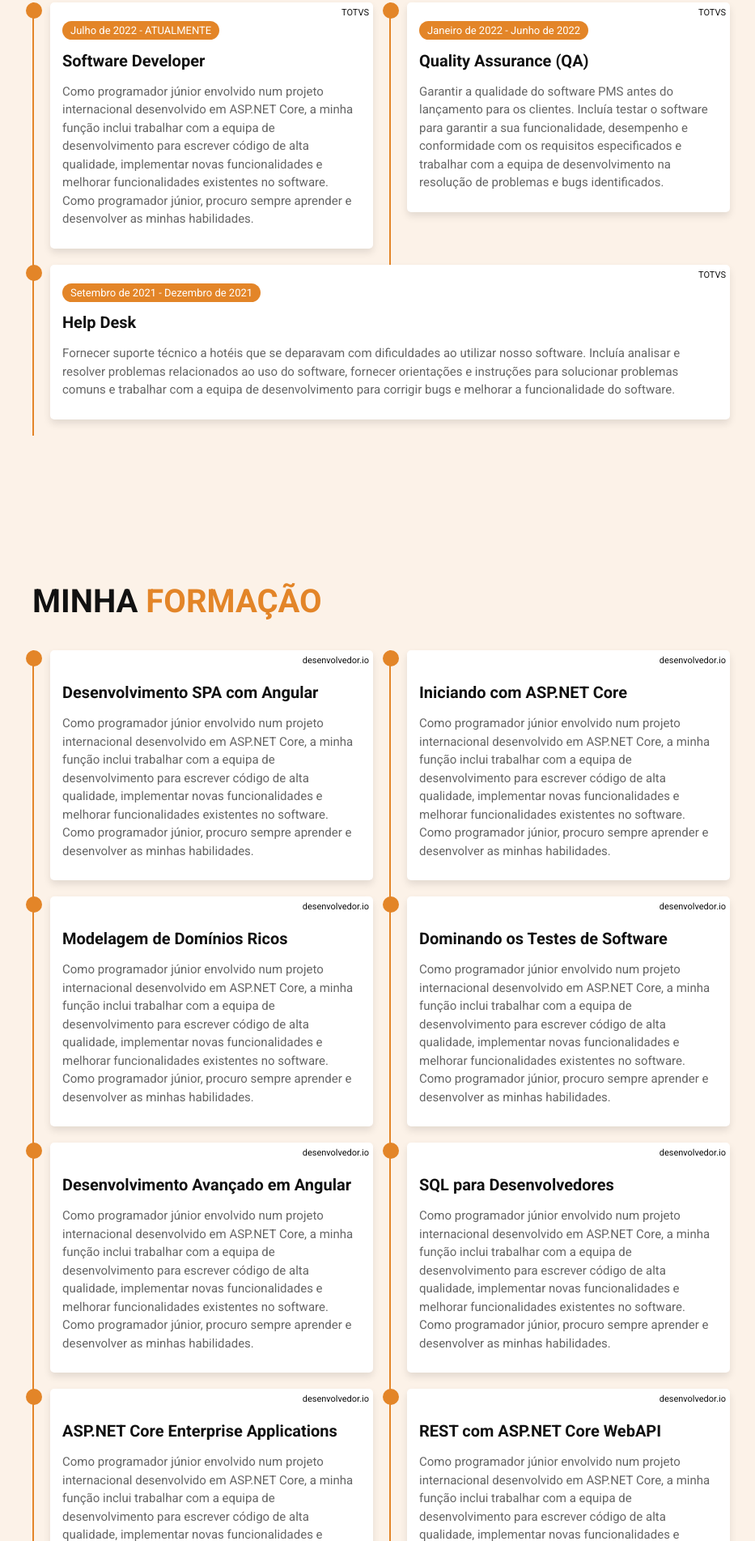
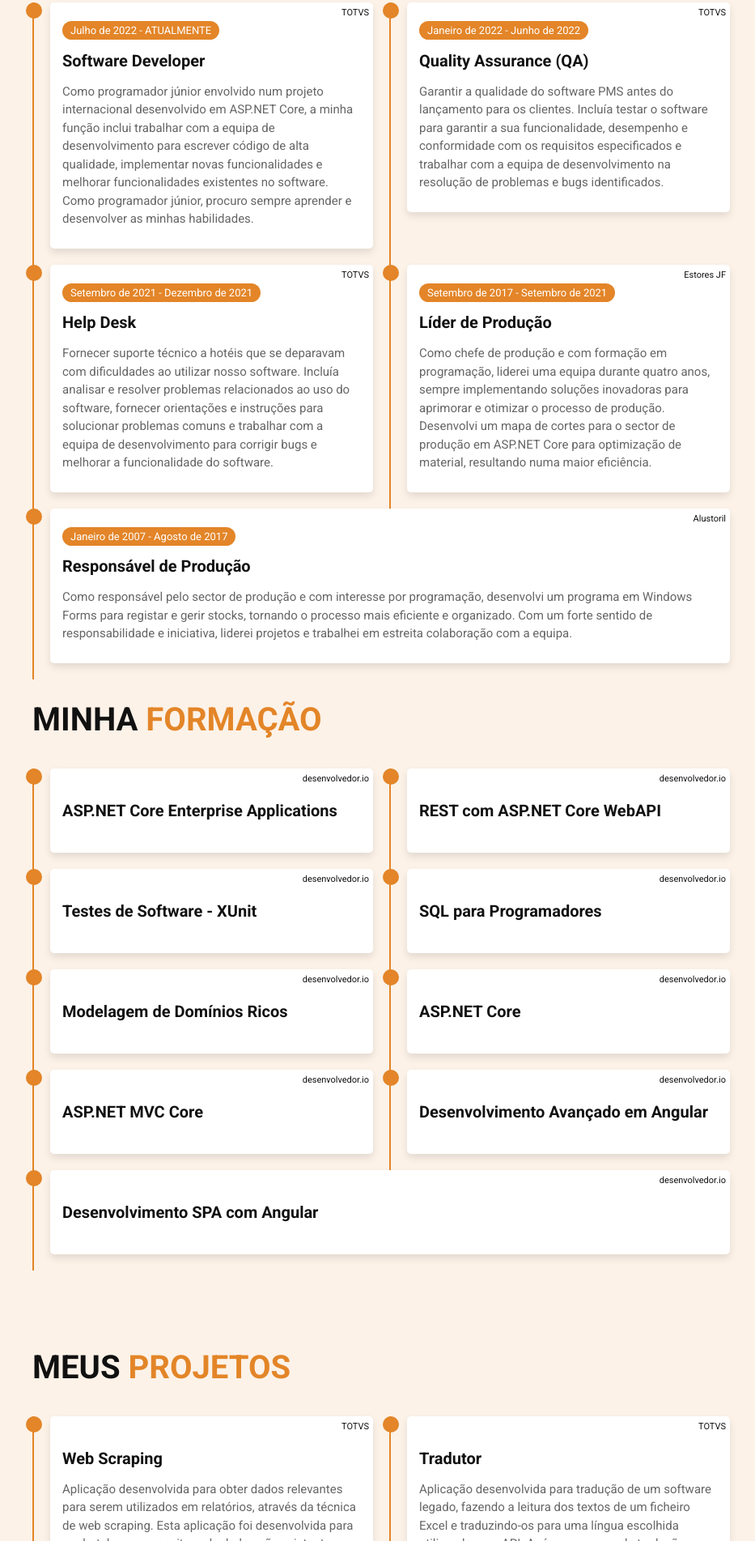
Before and after one commit to DiogoSousaDev/MyCV, a plain HTML site: page index.html in a window 1280 px wide. Shown: the part 897-2800 px from the top of the page at 81% size, without its empty margins (309-1242 px from the left). Drawn offline with Linux system fonts and the light colour scheme.

Commit message:
Improvements

```diff
--- a/index.html
+++ b/index.html
@@ -42,17 +42,19 @@
             </div>
 
             <div class="foto_perfil">
-                <img src="img/foto.jpeg" alt="">
+                <a href="#"><img src="img/foto.jpeg" alt=""></a>
             </div>
 
 
             <ul class="contactos">
-                <li><span><i class="fa-solid fa-at"></i></span><a href="mailto:diogosousadev@gmail.com">diogosousadev@gmail.com</a></li>
+                <li><span><i class="fa-solid fa-at"></i></span><a
+                        href="mailto:diogosousadev@gmail.com">diogosousadev@gmail.com</a></li>
                 <li><span><i class="fa-solid fa-phone"></i></span><a href="tel:913606555">913606555</a></li>
             </ul>
 
             <div>
-                <a class="btn" href="docs/Oficial.pdf" download><i class="fa-solid fa-download"></i> Currículo</a>
+                <a class="btn" href="docs/curriculo_DiogoSousa.pdf" download><i class="fa-solid fa-download"></i>
+                    Currículo</a>
             </div>
 
         </div>
@@ -64,6 +66,7 @@
             <a href="#experience">EXPERIÊNCIA</a>
             <a href="#training">FORMAÇÃO</a>
             <a href="#project">PROJETOS</a>
+            <a href="#skills">COMPETÊNCIAS</a>
         </nav>
 
 
@@ -90,7 +93,7 @@
             <p class="text">Atualmente trabalho na TOTVS, considerada a melhor empresa de tecnologia do Brasil. Procuro
                 desde sempre obter e fortalecer conhecimentos que sejam de alta qualidade. Nesse caminho em busca de
                 conhecimento obtive certificações dos seguintes cursos, REST com ASP.NET Core WebAPI, ASP.NET Core
-                Enterprise Applications, SQL para desenvolvedor, Testes de software com XUnit, Modelagem de Domínios
+                Enterprise Applications, SQL para programadores, Testes de software com XUnit, Modelagem de Domínios
                 ricos, Desenvolvimento Avançado em Angular, Desenvolvimento SPA com Angular e ASP.NET MVC CORE.
                 Desenvolvi recentemente alguns projetos que descrevo mais detalhadamente na aba <a href="#project">meus
                     projetos</a>.</p>
@@ -147,6 +150,31 @@
                 </div>
             </div>
 
+            <div class="box">
+                <div class="content">
+                    <span>Setembro de 2017 - Setembro de 2021</span>
+                    <p class="company">Estores JF</p>
+                    <h3>Líder de Produção</h3>
+                    <p>Como chefe de produção e com formação em programação, liderei uma equipa
+                        durante quatro anos, sempre implementando soluções inovadoras para aprimorar
+                        e otimizar o processo de produção. Desenvolvi um mapa de cortes para o sector de
+                        produção em ASP.NET Core para optimização de material, resultando numa maior
+                        eficiência.</p>
+                </div>
+            </div>
+
+            <div class="box">
+                <div class="content">
+                    <span>Janeiro de 2007 - Agosto de 2017</span>
+                    <p class="company">Alustoril</p>
+                    <h3>Responsável de Produção</h3>
+                    <p>Como responsável pelo sector de produção e com interesse por programação,
+                        desenvolvi um programa em Windows Forms para registar e gerir stocks, tornando
+                        o processo mais eficiente e organizado. Com um forte sentido de responsabilidade
+                        e iniciativa, liderei projetos e trabalhei em estreita colaboração com a equipa.</p>
+                </div>
+            </div>
+
         </div>
 
     </section>
@@ -165,22 +193,28 @@
             <div class="box">
                 <div class="content">
                     <p class="company">desenvolvedor.io</p>
-                    <h3>Desenvolvimento SPA com Angular</h3>
-                    <p>Como programador júnior envolvido num projeto internacional desenvolvido em ASP.NET Core, a minha
-                        função inclui trabalhar com a equipa de desenvolvimento para escrever código de alta qualidade,
-                        implementar novas funcionalidades e melhorar funcionalidades existentes no software. Como
-                        programador júnior, procuro sempre aprender e desenvolver as minhas habilidades.</p>
+                    <h3>ASP.NET Core Enterprise Applications</h3>
                 </div>
             </div>
 
             <div class="box">
                 <div class="content">
                     <p class="company">desenvolvedor.io</p>
-                    <h3>Iniciando com ASP.NET Core</h3>
-                    <p>Como programador júnior envolvido num projeto internacional desenvolvido em ASP.NET Core, a minha
-                        função inclui trabalhar com a equipa de desenvolvimento para escrever código de alta qualidade,
-                        implementar novas funcionalidades e melhorar funcionalidades existentes no software. Como
-                        programador júnior, procuro sempre aprender e desenvolver as minhas habilidades.</p>
+                    <h3>REST com ASP.NET Core WebAPI</h3>
+                </div>
+            </div>
+
+            <div class="box">
+                <div class="content">
+                    <p class="company">desenvolvedor.io</p>
+                    <h3>Testes de Software - XUnit</h3>
+                </div>
+            </div>
+
+            <div class="box">
+                <div class="content">
+                    <p class="company">desenvolvedor.io</p>
+                    <h3>SQL para Programadores</h3>
                 </div>
             </div>
 
@@ -188,21 +222,20 @@
                 <div class="content">
                     <p class="company">desenvolvedor.io</p>
                     <h3>Modelagem de Domínios Ricos</h3>
-                    <p>Como programador júnior envolvido num projeto internacional desenvolvido em ASP.NET Core, a minha
-                        função inclui trabalhar com a equipa de desenvolvimento para escrever código de alta qualidade,
-                        implementar novas funcionalidades e melhorar funcionalidades existentes no software. Como
-                        programador júnior, procuro sempre aprender e desenvolver as minhas habilidades.</p>
                 </div>
             </div>
 
             <div class="box">
                 <div class="content">
                     <p class="company">desenvolvedor.io</p>
-                    <h3>Dominando os Testes de Software</h3>
-                    <p>Como programador júnior envolvido num projeto internacional desenvolvido em ASP.NET Core, a minha
-                        função inclui trabalhar com a equipa de desenvolvimento para escrever código de alta qualidade,
-                        implementar novas funcionalidades e melhorar funcionalidades existentes no software. Como
-                        programador júnior, procuro sempre aprender e desenvolver as minhas habilidades.</p>
+                    <h3>ASP.NET Core</h3>
+                </div>
+            </div>
+
+            <div class="box">
+                <div class="content">
+                    <p class="company">desenvolvedor.io</p>
+                    <h3>ASP.NET MVC Core</h3>
                 </div>
             </div>
 
@@ -210,54 +243,13 @@
                 <div class="content">
                     <p class="company">desenvolvedor.io</p>
                     <h3>Desenvolvimento Avançado em Angular</h3>
-                    <p>Como programador júnior envolvido num projeto internacional desenvolvido em ASP.NET Core, a minha
-                        função inclui trabalhar com a equipa de desenvolvimento para escrever código de alta qualidade,
-                        implementar novas funcionalidades e melhorar funcionalidades existentes no software. Como
-                        programador júnior, procuro sempre aprender e desenvolver as minhas habilidades.</p>
                 </div>
             </div>
 
             <div class="box">
                 <div class="content">
                     <p class="company">desenvolvedor.io</p>
-                    <h3>SQL para Desenvolvedores</h3>
-                    <p>Como programador júnior envolvido num projeto internacional desenvolvido em ASP.NET Core, a minha
-                        função inclui trabalhar com a equipa de desenvolvimento para escrever código de alta qualidade,
-                        implementar novas funcionalidades e melhorar funcionalidades existentes no software. Como
-                        programador júnior, procuro sempre aprender e desenvolver as minhas habilidades.</p>
-                </div>
-            </div>
-
-            <div class="box">
-                <div class="content">
-                    <p class="company">desenvolvedor.io</p>
-                    <h3>ASP.NET Core Enterprise Applications</h3>
-                    <p>Como programador júnior envolvido num projeto internacional desenvolvido em ASP.NET Core, a minha
-                        função inclui trabalhar com a equipa de desenvolvimento para escrever código de alta qualidade,
-                        implementar novas funcionalidades e melhorar funcionalidades existentes no software. Como
-                        programador júnior, procuro sempre aprender e desenvolver as minhas habilidades.</p>
-                </div>
-            </div>
-
-            <div class="box">
-                <div class="content">
-                    <p class="company">desenvolvedor.io</p>
-                    <h3>REST com ASP.NET Core WebAPI</h3>
-                    <p>Como programador júnior envolvido num projeto internacional desenvolvido em ASP.NET Core, a minha
-                        função inclui trabalhar com a equipa de desenvolvimento para escrever código de alta qualidade,
-                        implementar novas funcionalidades e melhorar funcionalidades existentes no software. Como
-                        programador júnior, procuro sempre aprender e desenvolver as minhas habilidades.</p>
-                </div>
-            </div>
-
-            <div class="box">
-                <div class="content">
-                    <p class="company">desenvolvedor.io</p>
-                    <h3>Dominando o ASP.NET MVC Core</h3>
-                    <p>Como programador júnior envolvido num projeto internacional desenvolvido em ASP.NET Core, a minha
-                        função inclui trabalhar com a equipa de desenvolvimento para escrever código de alta qualidade,
-                        implementar novas funcionalidades e melhorar funcionalidades existentes no software. Como
-                        programador júnior, procuro sempre aprender e desenvolver as minhas habilidades.</p>
+                    <h3>Desenvolvimento SPA com Angular</h3>
                 </div>
             </div>
 
@@ -308,6 +300,69 @@
                 </div>
             </div>
         </div>
+
+    </section>
+
+    <!-- Project section ends -->
+
+
+    <!-- Project section ends -->
+
+    <section class="experience" id="skills">
+
+        <h1 class="heading"> Minhas <span> Competências </span> </h1>
+
+
+        <div class="box-container">
+
+            <div class="box">
+                <div class="content">
+                    <h3>ASP.NET Core</h3>
+                </div>
+            </div>
+
+            <div class="box">
+                <div class="content">
+                    <h3>XUnit</h3>
+                </div>
+            </div>
+            <div class="box">
+                <div class="content">
+                    <h3>C#</h3>
+                </div>
+            </div>
+            <div class="box">
+                <div class="content">
+                    <h3>Javascript</h3>
+                </div>
+            </div>
+            <div class="box">
+                <div class="content">
+                    <h3>Python</h3>
+                </div>
+            </div>
+            <div class="box">
+                <div class="content">
+                    <h3>HTML</h3>
+                </div>
+            </div>
+            <div class="box">
+                <div class="content">
+                    <h3>CSS</h3>
+                </div>
+            </div>
+            <div class="box">
+                <div class="content">
+                    <h3>Git</h3>
+                </div>
+            </div>
+            <div class="box">
+                <div class="content">
+                    <h3>Github</h3>
+                </div>
+            </div>
+        </div>
+
 
     </section>
 
--- a/style.css
+++ b/style.css
@@ -12,12 +12,6 @@
     outline: none;
     text-decoration: none;
     line-height: 1.5;
-}
-
-h3,
-.info,
-p {
-    user-select: none;
 }
 
 html {
```
Also changed, not shown: img/asp-net-core.png (added), 2 other files.
